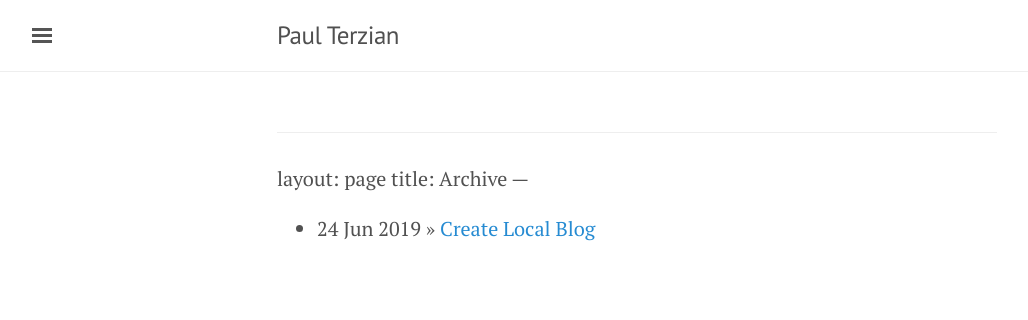
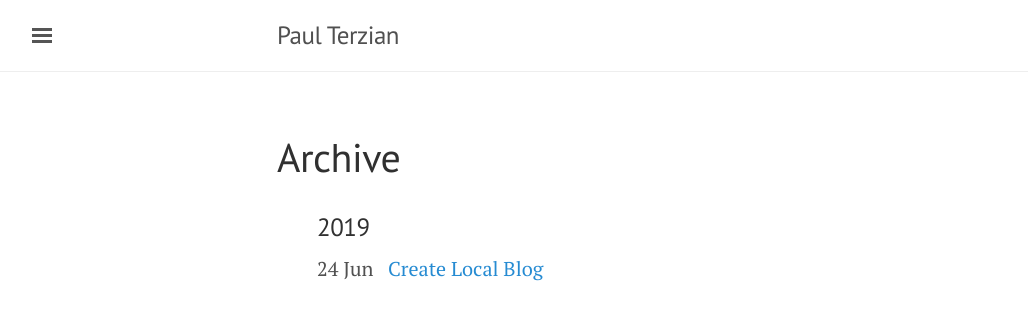
Before and after one commit to pterzian/pterzian.github.io, a Jekyll site: the page built from archive.md, in a window 1280 px wide. Shown: the top 320 px of the page, without its empty margins (3-1031 px from the left). Built offline with Jekyll 4.4.1, drawn with Linux system fonts in a browser that asks for light colours; our own code applies the rules of GitHub Pages for plain Markdown files.

Commit message:
fix before push

```diff
--- a/_config.yml
+++ b/_config.yml
@@ -8,8 +8,10 @@ permalink:           pretty
 markdown: kramdown
 baseurl:             ''
 paginate:            5
-paginate_path: "/page:num/"
+paginate_path: "page:num"
 inter_post_navigation: true
+
+
 
 # About/contact
 title:               Paul Terzian
--- a/archive.md
+++ b/archive.md
@@ -1,10 +1,22 @@
-
 ---
 layout: page
 title: Archive
+permalink: /archive/
 ---
 
 
-{% for post in site.posts %}
-  * {{ post.date | date_to_string }} &raquo; [ {{ post.title }} ]({{ post.url }})
-{% endfor %}
+<ul>
+  {% for post in site.posts %}
+    {% unless post.next %}
+      <h3>{{ post.date | date: '%Y' }}</h3>
+    {% else %}
+      {% capture year %}{{ post.date | date: '%Y' }}{% endcapture %}
+      {% capture nyear %}{{ post.next.date | date: '%Y' }}{% endcapture %}
+      {% if year != nyear %}
+        <br>
+        <h3>{{ post.date | date: '%Y' }}</h3>
+      {% endif %}
+    {% endunless %}
+    <time>{{ post.date | date:"%d %b" }}</time>&nbsp;&nbsp;&nbsp;<a href="{{ post.url }}">{{ post.title }}</a><br>
+  {% endfor %}
+</ul>
```
